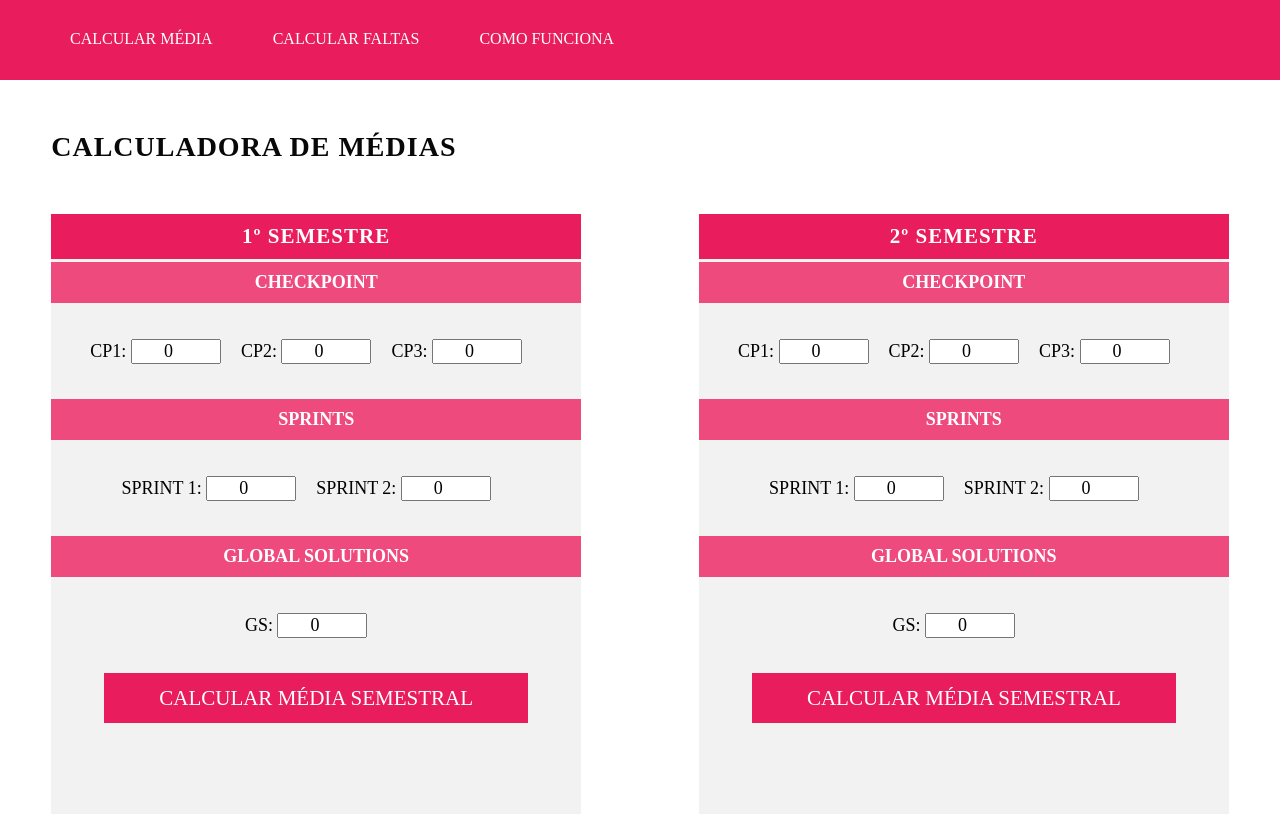
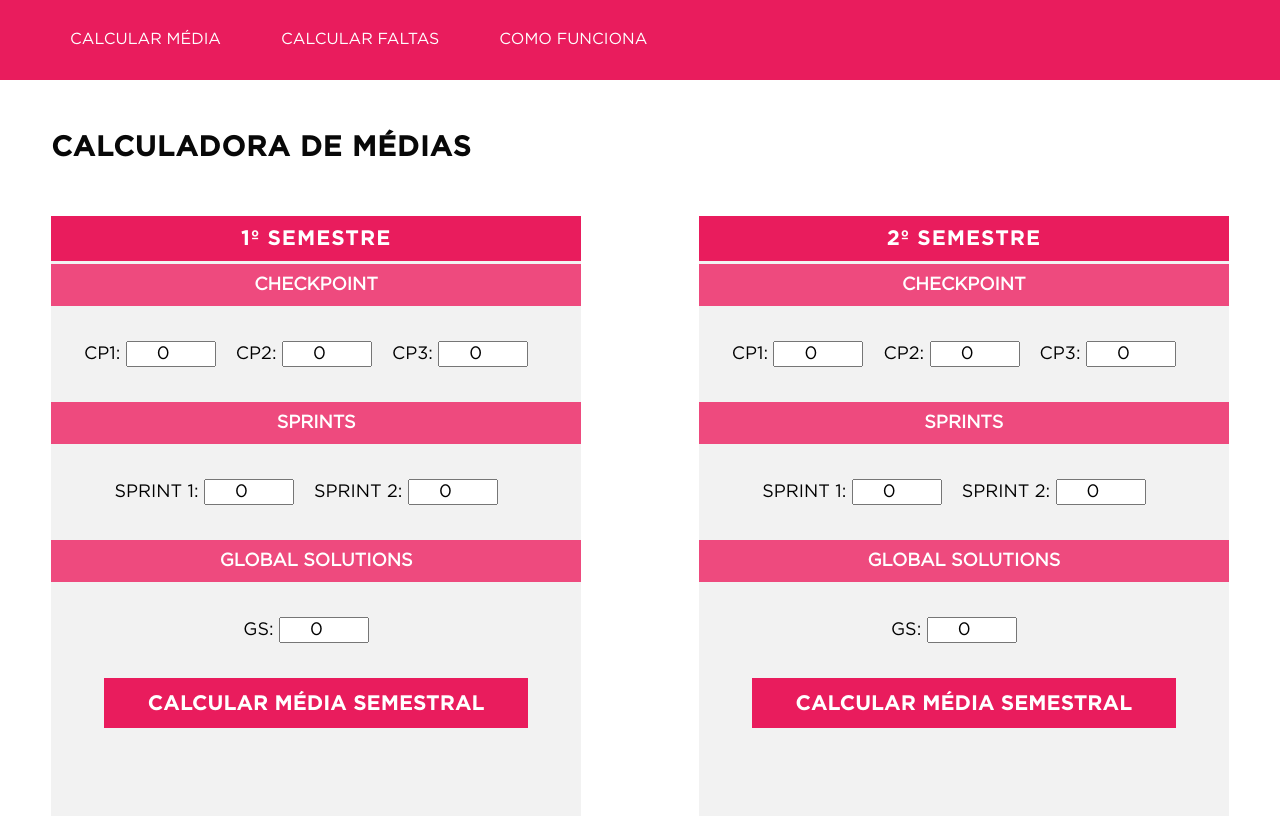
Before and after one commit to patinaomi/calculadora-fiap, a plain HTML site: page index.html in a window 1280 px wide. Shown: the top 818 px of the page. Drawn offline with Linux system fonts and the light colour scheme; the site is published under a folder, as on GitHub Pages, so addresses that start at the root find nothing.

Commit message:
alteração fonte

```diff
--- a/assets/css/style.css
+++ b/assets/css/style.css
@@ -8,19 +8,19 @@
 
 @font-face {
     font-family: GothamBold;
-    src: url(/assets/fonts/Gotham\ Bold.otf);
+    src: url("../fonts/Gotham\ Bold.otf");
     font-weight: bold;
 }
 
 @font-face {
     font-family: GothamMedium;
-    src: url(/assets/fonts/Gotham\ Medium.otf);
+    src: url("../fonts/Gotham\ Medium.otf");
     font-weight: normal;
 }
 
 @font-face {
     font-family: GothamBook;
-    src: url(/assets/fonts/Gotham\ Book.otf);
+    src: url("../fonts/Gotham\ Book.otf");
     font-weight: normal;
 }
 
@@ -37,7 +37,6 @@
     --fonte-texto: GothamBook;
 }
 
-/* CABEÇALHO */
 .cabecalho {
     height: 80px;
     width: 100%;
--- a/assets/index.js
+++ b/assets/index.js
@@ -4,6 +4,7 @@ function configurarCamposDeNota() {
         'cp1-2', 'cp2-2', 'cp3-2', 'sp1-2', 'sp2-2', 'gs-2'
     ];
     campos.forEach(id => {
+        //sem essa parte antes ficava NaN
         const campo = document.getElementById(id);
         campo.onfocus = () => { if (campo.value === '0') campo.value = ''; };
         campo.onblur = () => { if (campo.value === '') campo.value = '0'; };
```
